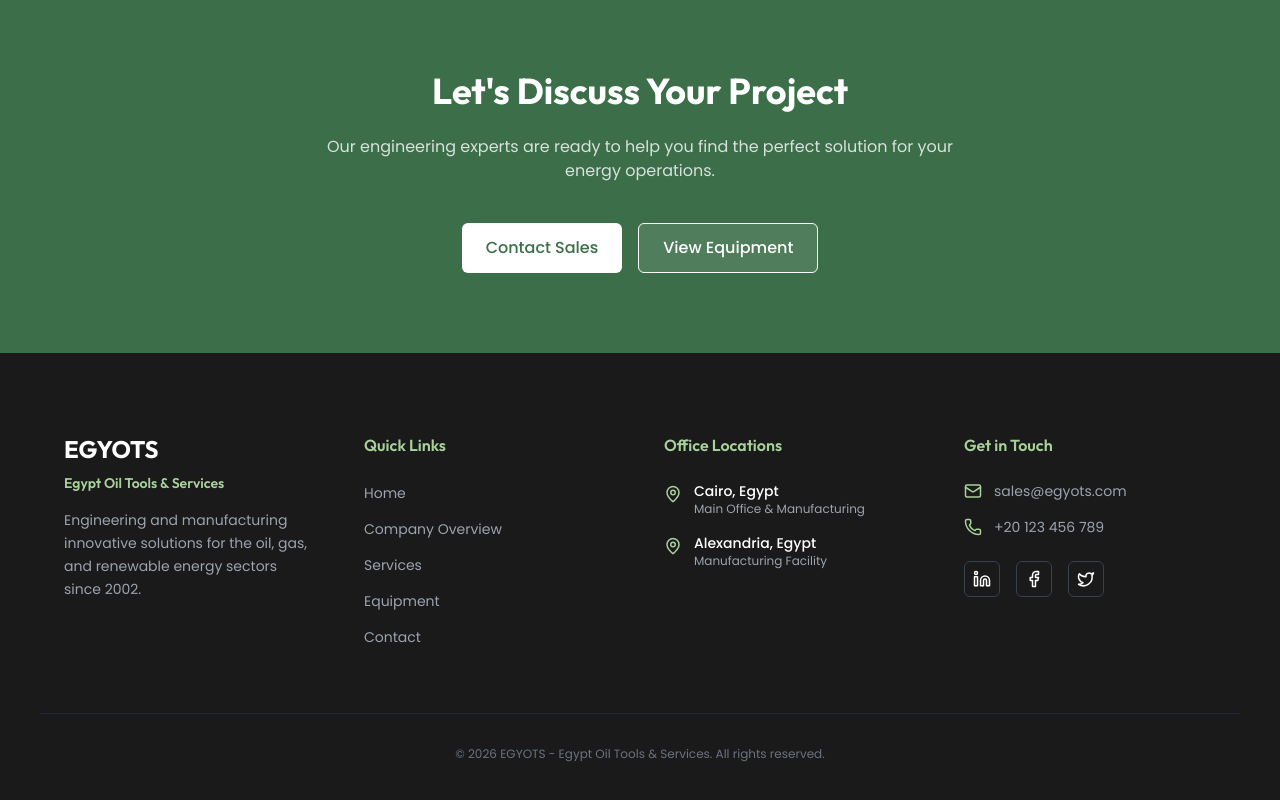
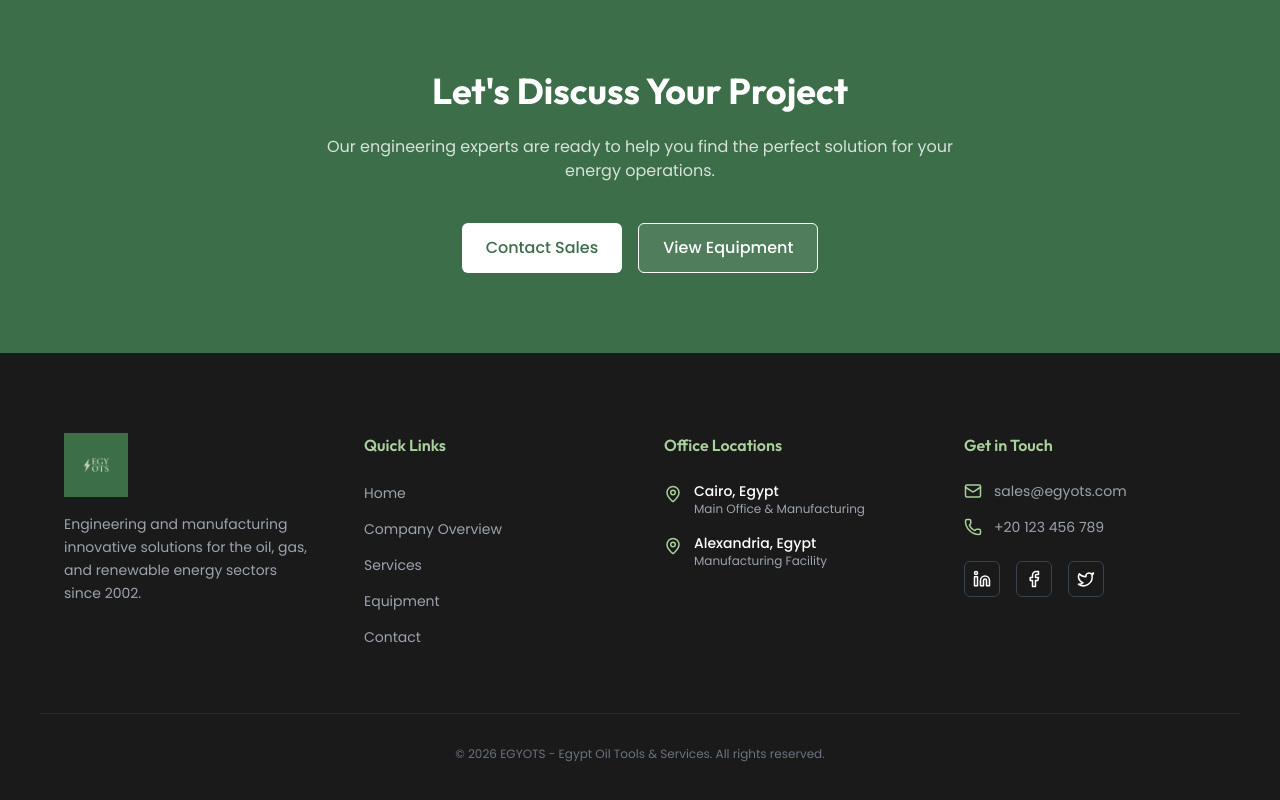
Before and after one commit to tamirelabi/egyots, a Next.js app: page /services in a window 1280 px wide. Shown: the part 3267-4067 px from the top of the page. Built offline with nearby package versions, Linux system fonts and the light colour scheme.

Commit message:
Add logo image to Footer component
Replaced company name header with logo image.

```diff
--- a/components/Footer.tsx
+++ b/components/Footer.tsx
@@ -1,4 +1,5 @@
 import Link from 'next/link'
+import Image from 'next/image'
 import { Mail, Phone, MapPin, Linkedin, Facebook, Twitter } from 'lucide-react'
 
 export default function Footer() {
@@ -6,8 +7,9 @@ export default function Footer() {
     <footer className="bg-[#1a1a1a] text-white pt-20 pb-10">
       <div className="max-w-[1200px] mx-auto px-6 grid grid-cols-1 md:grid-cols-2 lg:grid-cols-4 gap-12 mb-16">
         <div>
-          <h3 className="font-headline font-bold text-2xl mb-2">EGYOTS</h3>
-          <p className="text-secondary font-headline font-semibold text-sm mb-4">Egypt Oil Tools & Services</p>
+          <div className="relative h-16 w-36 mb-4">
+            <Image src="/logo-light.png" alt="EGYOTS Logo" fill style={{ objectFit: 'contain', objectPosition: 'left' }} />
+          </div>
           <p className="text-gray-400 text-sm leading-relaxed">
             Engineering and manufacturing innovative solutions for the oil, gas, and renewable energy sectors since 2002.
           </p>
```
